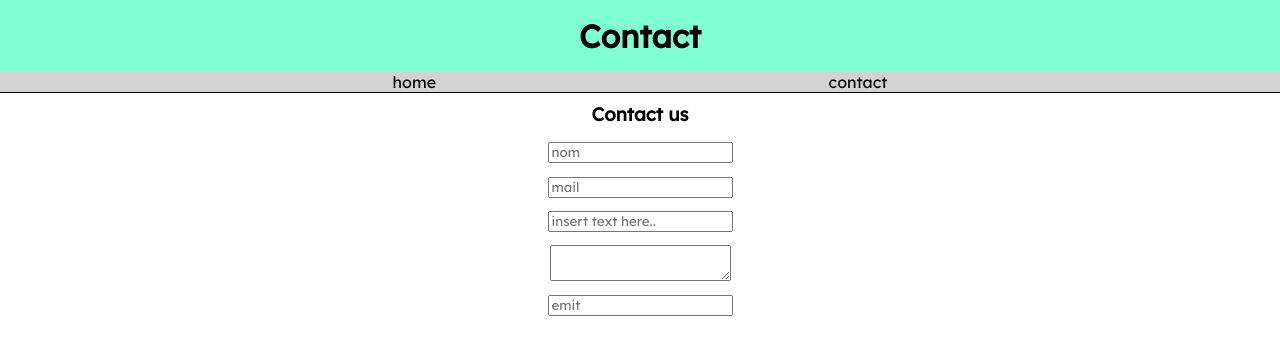
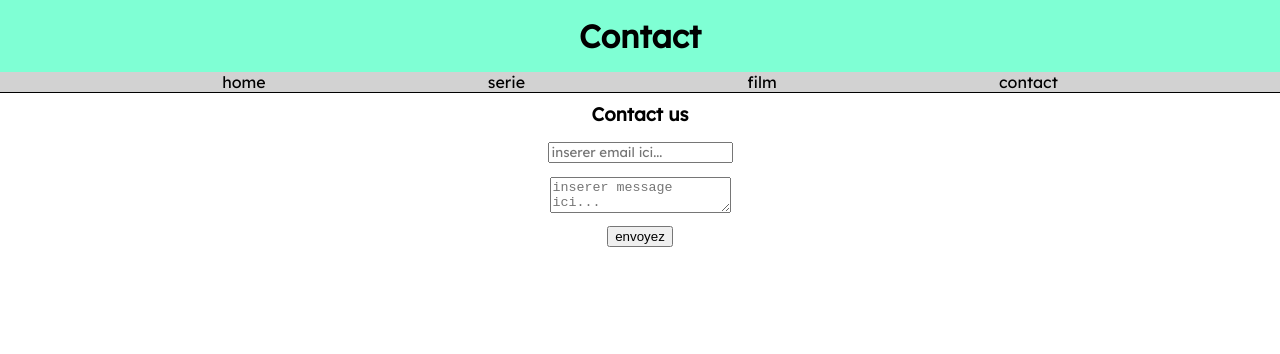
Before and after one commit to Vivien-Parsis/project, a Vue app: page /contact in a window 1280 px wide. Shown: the top 354 px of the page. Built offline with nearby package versions, Linux system fonts and the light colour scheme.

Commit message:
added content

```diff
--- a/package.json
+++ b/package.json
@@ -13,6 +13,7 @@
   },
   "dependencies": {
     "@vitejs/plugin-vue": "^5.0.3",
+    "axios": "^1.6.5",
     "vue": "^3.4.15",
     "vue-router": "^4.2.5"
   }
--- a/src/App.vue
+++ b/src/App.vue
@@ -1,5 +1,3 @@
-<script setup>
-</script>
 <template>
     <router-view></router-view>
 </template>
--- a/src/components/ContactForm.vue
+++ b/src/components/ContactForm.vue
@@ -1,38 +1,28 @@
 <script setup>
     import { ref } from 'vue'
-    import InputComponent from './InputComponent.vue'
-    import InputEmit from './InputEmit.vue'
+    import axios from 'axios'
     const message = ref("")
-    const getMessage = (value) => {message.value = value}
-    const formContent = ref([
-        {
-            type:"text",
-            placeholder:"nom",
-            name:"nom",
-            autocomplete:"on"
-        },
-        {
-            type:"email",
-            placeholder:"mail",
-            name:"mail"
-        },
-        {
-
-        },
-        {
-            type:"textarea",
-            placeholder:"message",
-            name:"message"
-        }
-    ])
+    const formValue = ref([])
+    const emits = defineEmits()
+    const envoyeContact = () => {
+        console.log("📨 - message envoyé")
+        axios.post('https://vue-project-api-57ap.onrender.com/api/message/send',{
+            email:formValue.value.email ? formValue.value.email : '',
+            message:formValue.value.message ? formValue.value.message : ''
+        })
+        for(let item in formValue.value){formValue.value[item]=""}
+    }
 </script>
 <template>
-    <form>
-        <h3>Contact us</h3>
-        <InputComponent v-for="(value, index) in formContent" :inputData="value" :key="index"/>
-        <InputEmit @message="getMessage"/>
-    </form>
-    <p>{{ message }}</p>
+    <div>
+        <form>
+            <h3>Contact us</h3>
+            <input type="email" placeholder="inserer email ici..." v-model="formValue.email">
+            <textarea placeholder="inserer message ici..." v-model="formValue.message"></textarea>
+            <input type="button" value="envoyez" @click="envoyeContact()">
+        </form>
+        <p>{{ message }}</p>
+    </div>
 </template>
 <style scoped>
     form{
--- a/src/components/InputEmit.vue
+++ /dev/null
@@ -1,11 +0,0 @@
-<script setup>
-    import { watch , ref } from 'vue'
-    const input = ref("")
-    watch((input), (value)=>{
-        emit('message',value)
-    })
-    const emit = defineEmits(['message'])
-</script>
-<template>
-    <input placeholder="emit" v-model="input" name="emit">
-</template>
--- a/src/components/NavComponent.vue
+++ b/src/components/NavComponent.vue
@@ -1,6 +1,8 @@
 <template>
     <nav>
         <router-link to="/">home</router-link>
+        <router-link to="/serie">serie</router-link>
+        <router-link to="/film">film</router-link>
         <router-link to="/contact">contact</router-link>
     </nav>
 
--- /dev/null
+++ b/src/pages/film.vue
@@ -0,0 +1,8 @@
+<script setup>
+    import HeaderComponent from '../components/HeaderComponent.vue'
+    import NavComponent from '../components/NavComponent.vue'
+</script>
+<template>
+    <HeaderComponent>Film</HeaderComponent>
+    <NavComponent/>
+</template>
--- /dev/null
+++ b/src/pages/serie.vue
@@ -0,0 +1,8 @@
+<script setup>
+    import HeaderComponent from '../components/HeaderComponent.vue'
+    import NavComponent from '../components/NavComponent.vue'
+</script>
+<template>
+    <HeaderComponent>Serie</HeaderComponent>
+    <NavComponent/>
+</template>
```
Also changed, not shown: src/main.js (+8 -0 lines), 1 other file (tests, documents, lock files or other folders).
